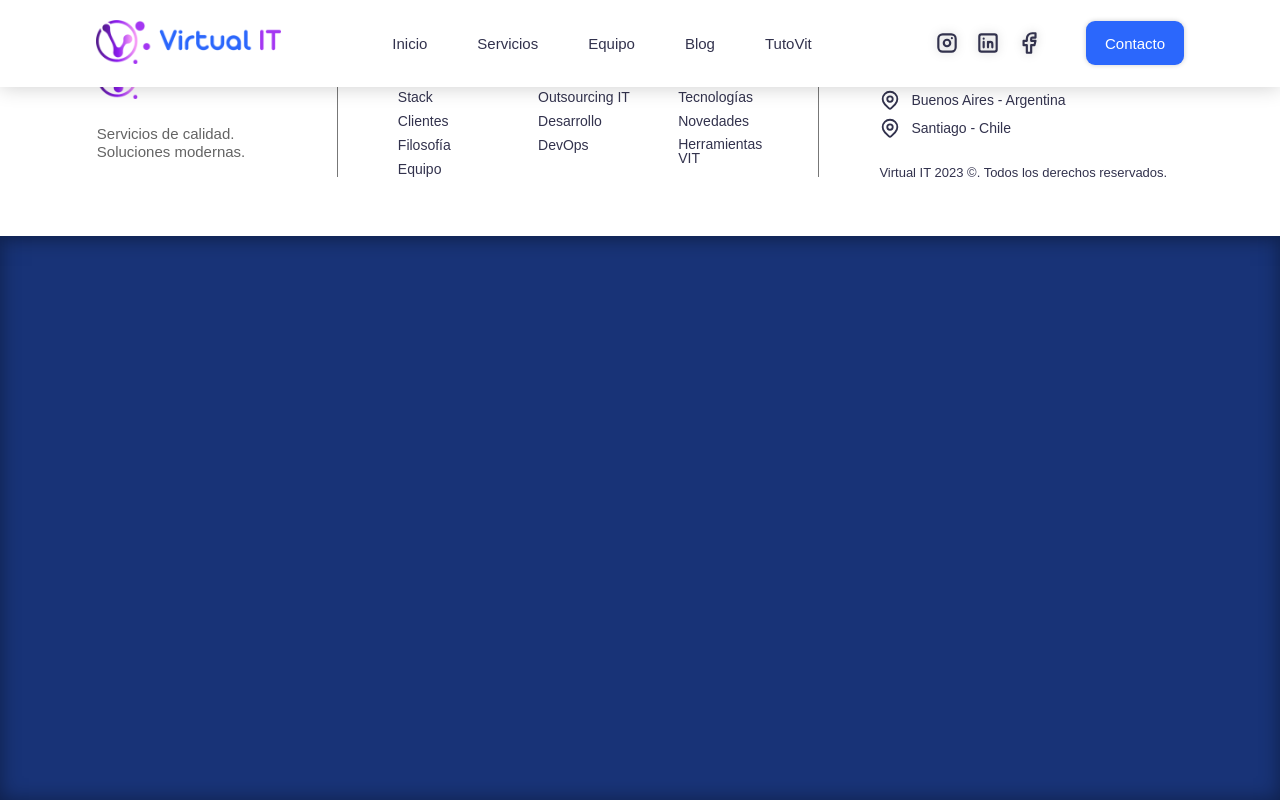
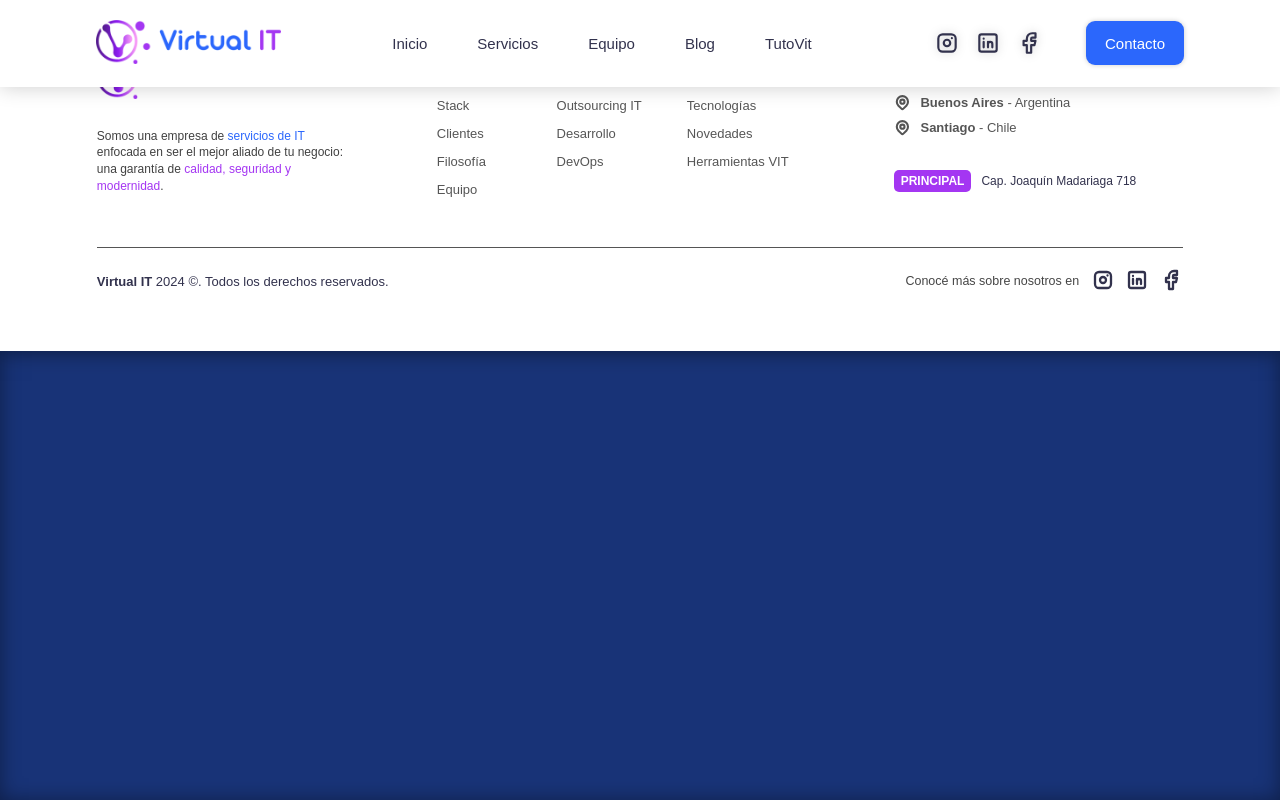
Before and after one commit to ivanbonomi13/vit-site, a React (Vite) app: page /contact in a window 1280 px wide. Built offline with nearby package versions, Linux system fonts and the light colour scheme; a web font is replaced by a local one.

Commit message:
update footer and add some styles

```diff
--- a/public/styles/classes.css
+++ b/public/styles/classes.css
@@ -19,12 +19,27 @@
 }
 
 .section-title {
+    position: relative;
     color: #fff;
-    font-size: 55px;
+    font-size: 58px;
     font-weight: 700;
     text-align: center;
     text-wrap: balance;
-    text-shadow: 0 0 20px #0005;
+    text-shadow: 0 0 20px #0007;
+    margin-bottom: 140px;
+}
+
+.section-title::before {
+    content: '';
+    position: absolute;
+    top: 50%;
+    left: 50%;
+    transform: translate(-50%, -50%);
+    width: 100%;
+    height: 5px;
+    background: linear-gradient(to right, #18337700, var(--main-purple), #18337700, #18337700, var(--main-purple), #18337700);
+    box-shadow: 0 0 18px #a436f238;
+    z-index: -2;
 }
 
 .icon {
--- a/public/styles/components/about.css
+++ b/public/styles/components/about.css
@@ -1,5 +1,5 @@
 .about {
-    padding: 250px 0;
+    padding: 155px 0;
 }
 
 .about-head {
--- a/public/styles/components/contact.css
+++ b/public/styles/components/contact.css
@@ -1,6 +1,5 @@
 .contact {
     position: relative;
-    background: radial-gradient(circle at center bottom, #2b67fcbb, #183377, #183377);
 }
 
 .completed-form::before {
--- a/public/styles/components/data.css
+++ b/public/styles/components/data.css
@@ -26,33 +26,33 @@
 }
 
 .data-pad:first-of-type {
+    grid-column: 1 / 4;
+    grid-row: 1 / 2;
+}
+
+.data-pad:nth-of-type(2) {
     grid-column: 4 / 7;
     grid-row: 1 / 2;
 }
 
-.data-pad:nth-of-type(2) {
+.data-pad:nth-of-type(3) {
+    grid-column: 7 / 10;
+    grid-row: 1 / 2;
+}
+
+.data-pad:nth-of-type(4) {
     grid-column: 1 / 4;
     grid-row: 2 / 3;
 }
 
-.data-pad:nth-of-type(3) {
+.data-pad:nth-of-type(5) {
     grid-column: 4 / 7;
     grid-row: 2 / 3;
 }
 
-.data-pad:nth-of-type(4) {
+.data-pad:last-of-type {
     grid-column: 7 / 10;
     grid-row: 2 / 3;
-}
-
-.data-pad:nth-of-type(5) {
-    grid-column: 7 / 10;
-    grid-row: 1 / 2;
-}
-
-.data-pad:last-of-type {
-    grid-column: 1 / 4;
-    grid-row: 1 / 2;
 }
 
 .data-pad-simple {
--- a/public/styles/components/footer.css
+++ b/public/styles/components/footer.css
@@ -7,28 +7,55 @@
 
 .footer-container {
     padding: 55px 0;
+}
+
+.footer-top {
+    padding-bottom: 50px;
     display: flex;
     align-items: start;
+    border-bottom: 1px solid #000a;
 }
 
 .footer-banner {
-    padding-right: 60px;
+    max-width: 250px;
 }
 
 .footer-banner>* {
     display: block;
 }
 
-.footer-banner-logo {
-    width: 180px;
+.footer-banner-link {
+    transition: transform .2s ease;
     margin-bottom: 26px;
 }
 
+.footer-banner-link:hover {
+    transform: scale(1.03);
+}
+
+.footer-banner-link:active {
+    transform: scale(.98);
+}
+
+.footer-banner-logo {
+    width: 180px;
+}
+
 .footer-banner-callout {
-    color: #646464;
-    line-height: 1.2;
-    font-size: 15px;
-    font-weight: 400;
+    color: #414141;
+    line-height: 1.4;
+    font-size: 12px;
+    font-weight: 300;
+    width: fit-content;
+}
+
+.footer-banner-callout strong {
+    font-weight: 500;
+    color: var(--main-purple);
+}
+
+.footer-banner-callout strong:first-of-type {
+    color: var(--main-blue);
 }
 
 .footer-grid {
@@ -43,25 +70,24 @@
 }
 
 .footer-section-title {
-    font-size: 18px;
-    margin-bottom: 15px;
+    text-wrap: nowrap !important;
+    font-size: 16px;
+    margin-bottom: 25px;
+    color: #223a75;
 }
 
 .footer-grid {
-    border: 1px solid #0008;
-    border-top: none;
-    border-bottom: none;
-    padding-left: 60px;
+    padding-left: 90px;
 }
 
 .footer-section-link {
+    text-wrap: nowrap !important;
     display: inline-block;
     font-size: 14px;
     transition:
         transform .2s ease-in-out,
         color .2s ease-in-out;
 }
-
 
 .footer-section-link:hover {
     color: var(--main-purple);
@@ -74,7 +100,12 @@
 }
 
 .footer-section-item:not(:last-of-type) {
-    margin-bottom: 8px;
+    margin-bottom: 12px;
+}
+
+.footer-section-link {
+    font-size: 13px;
+    color: #000a;
 }
 
 .footer-offices {
@@ -85,12 +116,13 @@
 }
 
 .footer-offices-title {
-    font-size: 18px;
-    margin-bottom: 15px;
+    font-size: 16px;
+    margin-bottom: 22px;
+    color: #5a297e;
 }
 
 .footer-offices-list {
-    margin-bottom: 25px;
+    margin-bottom: 36px;
 }
 
 .footer-offices-item {
@@ -100,20 +132,108 @@
 }
 
 .footer-offices-item:not(:last-of-type) {
-    margin-bottom: 6px;
+    margin-bottom: 8px;
 }
 
 .footer-offices-icon {
-    color: var(--main-black);
-    width: 22px;
-    stroke-width: 2;
+    stroke: #000a;
+    width: 16.8px;
+    stroke-width: 3;
     margin-right: 10px;
 }
 
 .footer-offices-text {
-    font-size: 14px;
+    color: #000a;
+    font-size: 13px;
 }
 
-.footer-offices-rights {
+.footer-offices-text strong {
+    font-weight: 600;
+}
+
+.footer-bottom-rights {
     font-size: 13px;
 }
+
+.footer-bottom-rights strong {
+    font-weight: 600;
+}
+
+.footer-bottom {
+    margin-top: 20px;
+    display: flex;
+    align-items: center;
+    justify-content: space-between;
+}
+
+.footer-social {
+    display: flex;
+    align-items: center;
+    justify-content: center;
+}
+
+.footer-social-text {
+    font-size: 12.5px;
+    font-weight: 500;
+    color: #000b;
+    margin-right: 12px;
+}
+
+.footer-social-icons {
+    height: fit-content;
+}
+
+.footer-social-link {
+    display: flex;
+    align-items: center;
+    justify-content: center;
+    display: inline-block;
+    transition: transform .2s ease-in-out;
+}
+
+.footer-social-icon {
+    stroke: var(--main-black);
+    stroke-width: 2.3;
+    height: 24px;
+    transition: stroke .2s ease-in-out;
+}
+
+.footer-social-link:not(:last-of-type) {
+    margin-right: 10px;
+}
+
+.footer-social-link:hover {
+    transform: scale(1.12);
+}
+
+.footer-social-link:hover>.footer-social-icon {
+    stroke: var(--main-blue);
+}
+
+.footer-social-link:active {
+    transform: scale(.95);
+}
+
+.footer-social-link:active>.footer-social-icon {
+    stroke: #2453ca;
+}
+
+.footer-offices-ubication:hover {
+    color: #000e
+}
+
+.footer-offices-ad {
+    color: #fff;
+    font-size: 12px;
+    font-weight: 700;
+    background-color: var(--main-purple);
+    padding: 4px 7px;
+    border-radius: 5px;
+    margin-right: 10px;
+}
+
+.footer-offices-ubication {
+    font-size: 12px;
+    font-weight: 400;
+    transition: color .2s ease-in-out;
+}
--- a/public/styles/components/hero.css
+++ b/public/styles/components/hero.css
@@ -15,6 +15,18 @@
     height: 100%;
     background: radial-gradient(circle at top right, #a436f2aa 30px, transparent 400px);
     z-index: 0;
+}
+
+.hero::after {
+    content: '';
+    position: absolute;
+    top: 0;
+    left: 0;
+    transform: translateX(-50%);
+    width: 100%;
+    height: 100%;
+    background: radial-gradient(circle, #a436f23f 6px, transparent 238px);
+    z-index: -30 !important;
 }
 
 .hero__container {
@@ -139,11 +151,12 @@
     box-shadow: 0 0 20px #a436f278;
     z-index: 3 !important;
     transition:
-        transform .2s ease-in-out, background-color .2s ease-in-out;
+        transform .2s ease-in-out, background-color .2s ease-in-out, box-shadow .2s ease-in-out;
 }
 
 .hero-cta:hover {
     background-color: var(--gradient-violet-medium);
+    box-shadow: 0 0 60px #a436f2af;
 }
 
 .hero-cta::after {
@@ -155,25 +168,6 @@
     border: 1px solid rgba(255, 255, 255, 0.038);
     background-color: rgba(255, 255, 255, 0.038);
     transform: translate(-50%, 0);
-}
-
-.hero-cta:hover::after {
-    content: '';
-    width: 8px;
-    height: 300px;
-
-    background-color: rgba(255, 255, 255, 0.11);
-
-    transition:
-        width .2s ease,
-        height .2s ease,
-        background-color .2s ease;
-
-    @starting-style {
-        content: none;
-        width: 0;
-        height: 0;
-    }
 }
 
 .hero-cta:active {
--- a/public/styles/main.css
+++ b/public/styles/main.css
@@ -57,12 +57,11 @@ body::-webkit-scrollbar {
 }
 
 body::-webkit-scrollbar-track {
-    border-radius: var(--border-radius);
     height: 40vh !important;
 }
 
 body::-webkit-scrollbar-thumb {
-    border-radius: var(--border-radius);
+    border-radius: 2px;
     background-color: #393e43;
 }
 
@@ -71,7 +70,7 @@ body::-webkit-scrollbar-thumb:hover {
 }
 
 body::-webkit-scrollbar-thumb:active {
-    background-color: rgb(24, 24, 26);
+    background-color: #1c1d1f;
 }
 
 /* ELEMENTS */
--- a/src/components/pages/home/contact/Contact.jsx
+++ b/src/components/pages/home/contact/Contact.jsx
@@ -112,7 +112,7 @@ export const Contact = () => {
     const checkFormProgress = () => data.filter(item => !item.validity).length
 
     return (
-        <Section title={'Conctacto'} id={'contact'} className={'contact'} extraClasses={checkFormProgress() === 0 && ' completed-form'}>
+        <Section title={'Contacto'} id={'contact'} className={'contact'} extraClasses={checkFormProgress() === 0 && ' completed-form'}>
             <div className='contact__container__content__pad contact-pad'>
                 <ContactFill content={content} selected={selected} data={data} handleFillClick={handleFillClick} />
                 <form className='contact__container__content__pad__form contact-pad-form'>
--- a/src/components/pages/home/data/Data.jsx
+++ b/src/components/pages/home/data/Data.jsx
@@ -6,8 +6,31 @@ import { DataPad } from './DataPad'
 
 const data = [
     {
+        'title': 'Usuarios',
+        'icon': getIcons('data', undefined, 'users'),
+        'amount': 800
+    },
+    {
         'title': 'Proyectos',
         'amount': 13
+    },
+    {
+        'title': 'Ambientes',
+        'icon': getIcons('data', undefined, 'environments'),
+        'types': [
+            {
+                'title': 'Ops',
+                'amount': 27
+            },
+            {
+                'title': 'Test',
+                'amount': 27
+            },
+            {
+                'title': 'QA',
+                'amount': 10
+            }
+        ]
     },
     {
         'title': 'Servidores',
@@ -41,29 +64,6 @@ const data = [
         'title': 'Microservicios',
         'amount': 3
     },
-    {
-        'title': 'Ambientes',
-        'icon': getIcons('data', undefined, 'environments'),
-        'types': [
-            {
-                'title': 'Ops',
-                'amount': 27
-            },
-            {
-                'title': 'Test',
-                'amount': 27
-            },
-            {
-                'title': 'QA',
-                'amount': 10
-            }
-        ]
-    },
-    {
-        'title': 'Usuarios',
-        'icon': getIcons('data', undefined, 'users'),
-        'amount': 800
-    }
 ]
 
 export const Data = () => {
--- a/src/components/site/Footer.jsx
+++ b/src/components/site/Footer.jsx
@@ -67,31 +67,57 @@ const sections = [
     }
 ]
 
-const offices = ['Buenos Aires - Argentina', 'Santiago -  Chile']
+const offices = [
+    <>
+        <strong>Buenos Aires</strong> - Argentina
+    </>,
+    <>
+        <strong>Santiago</strong> - Chile
+    </>
+]
+
+const socialItems = [
+    {
+        'link': 'https://www.instagram.com/virtualitsrl/',
+        'icon': getIcons('header', 'social', 'instagram')
+    },
+    {
+        'link': 'https://www.linkedin.com/company/virtual-it-srl/',
+        'icon': getIcons('header', 'social', 'linkedin')
+    },
+    {
+        'link': 'https://www.facebook.com/people/VIT/61551742214173/',
+        'icon': getIcons('header', 'social', 'facebook')
+    },
+];
+
 
 export const Footer = () => {
     return (
         <footer className='footer section'>
             <div className='footer__container footer-container section-container'>
-                <div className='footer__container__banner footer-banner'>
-                    <img className='footer__container__banner__logo footer-banner-logo'
+                <div className='footer__container__top footer-top'>
+
+                    <div className='footer__container__top__banner footer-banner'>
+                        <a className='footer__container__top__banner__link footer-banner-link' href="">
+                            <img className='footer__container__top__banner__link__logo footer-banner-logo'
                                 src="../../public/images/logo/horizontal-logo.webp" alt="Logo de VIT" />
-                    <span className='footer__container__banner__callout footer-banner-callout'>
-                        Servicios de calidad.<br />
-                        Soluciones modernas.
+                        </a>
+                        <span className='footer__container__top__banner__callout footer-banner-callout'>
+                            Somos una empresa de <strong>servicios de IT</strong> enfocada en ser el mejor aliado de tu negocio: una garantía de <strong>calidad, seguridad y modernidad</strong>.
                         </span>
                     </div>
-                <div className='footer__container__grid footer-grid'>
+                    <div className='footer__container__top__grid footer-grid'>
                         {
                             sections.map((section, index) =>
-                            <div className='footer__container__grid__section footer-section' key={index}>
-                                <h4 className='footer__container__grid__section__title footer-section-title'>
+                                <div className='footer__container__top__grid__section footer-section' key={index}>
+                                    <h4 className='footer__container__top__grid__section__title footer-section-title'>
                                         {section.title}
                                     </h4>
-                                <ul className='footer__container__grid__section__content footer-section-content'>
+                                    <ul className='footer__container__top__grid__section__content footer-section-content'>
                                         {section.content.map((item, index) =>
-                                        <li className='footer__container__grid__section__content__item footer-section-item' key={index}>
-                                            <a className='footer__container__grid__section__content__item__link footer-section-link' href={`#${item.id}`}>
+                                            <li className='footer__container__top__grid__section__content__item footer-section-item' key={index}>
+                                                <a className='footer__container__top__grid__section__content__item__link footer-section-link' href={`#${item.id}`}>
                                                     {item.name}
                                                 </a>
                                             </li>
@@ -101,27 +127,53 @@ export const Footer = () => {
                             )
                         }
                     </div>
-                <div className='footer__container__offices footer-offices'>
-                    <h4 className='footer__container__offices__title footer-offices-title'>
+                    <div className='footer__container__top__offices footer-offices'>
+                        <h4 className='footer__container__top__offices__title footer-offices-title'>
                             Oficinas Comerciales
                         </h4>
-                    <ul className='footer__container__offices__list footer-offices-list'>
+                        <ul className='footer__container__top__offices__list footer-offices-list'>
                             {
                                 offices.map((office, index) =>
-                                <li key={index} className='footer__container__offices__list__item footer-offices-item'>
-                                    <Icon className={'footer__container__offices__list__item__icon footer-offices-icon'}>
+                                    <li key={index} className='footer__container__top__offices__list__item footer-offices-item'>
+                                        <Icon className={'footer__container__top__offices__list__item__icon footer-offices-icon'}>
                                             {getIcons('footer', undefined, 'ubication')}
                                         </Icon>
-                                    <span className='footer__container__offices__list__item__text  footer-offices-text'>
+                                        <span className='footer__container__top__offices__list__item__text  footer-offices-text'>
                                             {office}
                                         </span>
                                     </li>
                                 )
                             }
                         </ul>
-                    <span className='footer__container__offices__rights footer-offices-rights'>
-                        Virtual IT 2023 ©. Todos los derechos reservados.
+                        <div className='footer__container__top__offices__zone footer-offices-zone'>
+                            <span className='footer__container__top__offices__zone__ad footer-offices-ad'>
+                                PRINCIPAL
                             </span>
+                            <a href='https://maps.app.goo.gl/MADvtHiQJ3tZEMAy7' target='_blank' className='footer__container__top__offices__zone__ubication footer-offices-ubication'>
+                                Cap. Joaquín Madariaga 718
+                            </a>
+                        </div>
+                    </div>
+                </div>
+                <div className='footer__container__bottom footer-bottom'>
+                    <span className='footer__container__bottom__rights footer-bottom-rights'>
+                        <strong>Virtual IT</strong> 2024 ©. Todos los derechos reservados.
+                    </span>
+                    <div className='footer__container__bottom__social footer-social'>
+                        <span className='footer__container__bottom__social__text footer-social-text'>
+                            Conocé más sobre nosotros en
+                        </span>
+                        <div className='footer__container__bottom__social__icons footer-social-icons'>
+                            {socialItems.map((item, index) => (
+                                <a key={index} className='footer__container__bottom__social__link footer-social-link'
+                                    target="_blank" rel="noopener noreferrer" href={item.link}>
+                                    <Icon className={'footer__container__bottom__social__link__text footer-social-icon'}>
+                                        {item.icon}
+                                    </Icon>
+                                </a>
+                            ))}
+                        </div>
+                    </div>
                 </div>
             </div>
         </footer>
```
Lines whose indentation alone changed are shown as unchanged.
